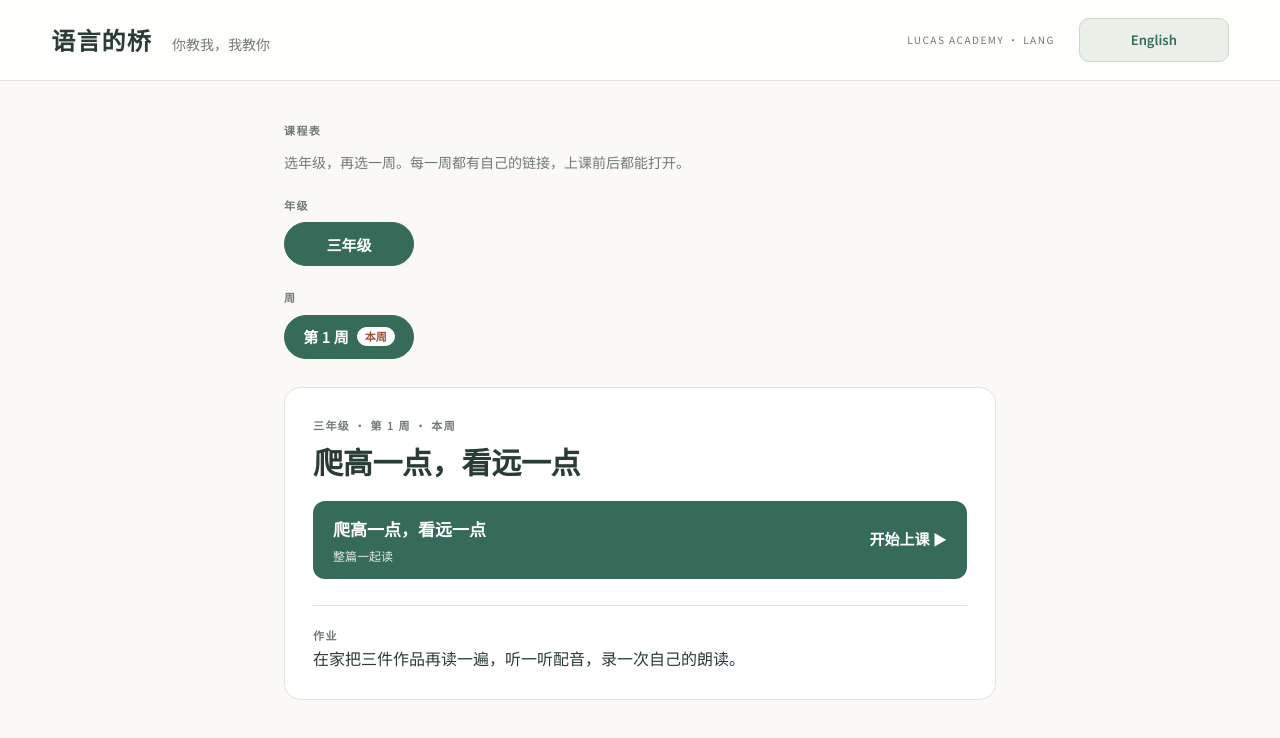
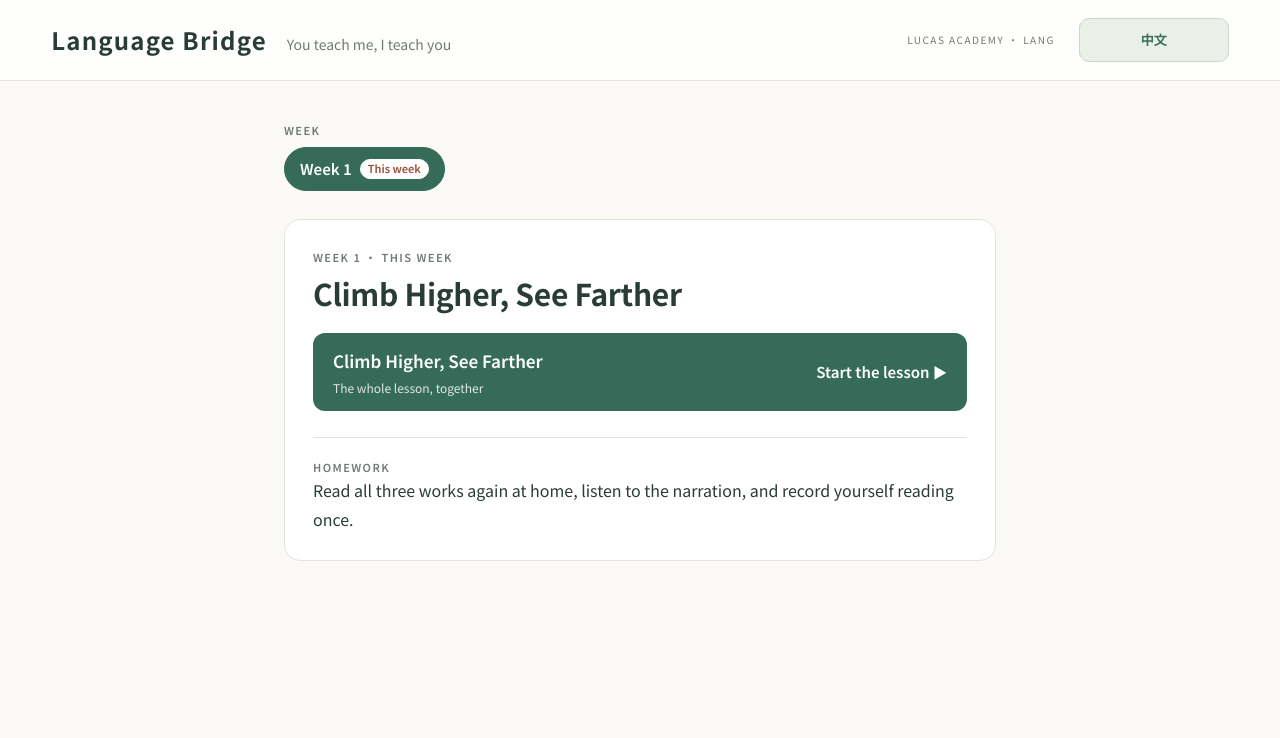
Before and after one commit to yancyqin/lucas-academy-lang, a website with bundled scripts: page public/class.html in a window 1280 px wide. Built offline with nearby package versions, Linux system fonts and the light colour scheme.

Commit message:
Simplify class navigation and support reading with the other UI language

```diff
--- a/public/class.html
+++ b/public/class.html
@@ -4,7 +4,7 @@
   <meta charset="utf-8">
   <meta name="viewport" content="width=device-width, initial-scale=1, viewport-fit=cover">
   <title>课程表 · 语言的桥</title>
-  <meta name="description" content="语言的桥课程表：选年级，再选一周，每一周的课文和作业都有自己的链接。">
+  <meta name="description" content="语言的桥课程表：每一周的课文和作业都有自己的链接。">
   <meta name="theme-color" content="#faf9f5">
   <link rel="icon" href="icon.svg" type="image/svg+xml">
   <link rel="stylesheet" href="styles/app.css">
@@ -16,10 +16,6 @@
     <div class="header-right"><span class="academy">LUCAS ACADEMY · LANG</span><button id="language" class="order-button" type="button" data-i18n-aria-label="otherLanguageLabel" aria-label="切换界面语言">English</button></div>
   </header>
   <main class="class-page">
-    <p class="overline" data-i18n="classTitle">课程表</p>
-    <p class="class-intro" data-i18n="classIntro">选年级，再选一周。每一周都有自己的链接，上课前后都能打开。</p>
-    <p class="overline pill-label" data-i18n="grades">年级</p>
-    <nav id="grades" class="pills" data-i18n-aria-label="grades" aria-label="年级"></nav>
     <p class="overline pill-label" data-i18n="weeks">周</p>
     <nav id="weeks" class="pills" data-i18n-aria-label="weeks" aria-label="周"></nav>
     <p id="week-note" class="class-note" hidden></p>
--- a/public/js/class.js
+++ b/public/js/class.js
@@ -1,10 +1,10 @@
-// 课程表 · /class: pick a grade, then a week. The week's readings link into
+// 课程表 · /class: pick a week for the current class. The week's readings link into
 // the reader (/?lesson=…&parts=…), and its homework is shown underneath.
 // Data lives in lessons/schedule.js; only the lessons a week names are loaded.
 import {lessons as registry} from '../lessons/index.js';
 import {grades, weeks} from '../lessons/schedule.js';
 import * as storage from './storage.js';
-import {t, pick, setLanguage, applyPage, uiLanguage} from './strings.js';
+import {t, pick, setReadingLanguage, applyPage, uiLanguage} from './strings.js';
 
 const $ = id => document.getElementById(id);
 const el = (tag, className, text) => {
@@ -15,7 +15,6 @@ const el = (tag, className, text) => {
 };
 
 const params = new URLSearchParams(location.search);
-const gradeOf = id => grades.find(g => String(g.id) === String(id)) || null;
 const weeksOf = grade => weeks.filter(w => w.grade === grade.id).sort((a, b) => a.n - b.n);
 
 // Today as YYYY-MM-DD in this device's own time zone, to compare with a week's date.
@@ -24,8 +23,10 @@ const today = `${now.getFullYear()}-${String(now.getMonth() + 1).padStart(2, '0'
 // This week: the next class on or after today; without dates, the latest week.
 const currentOf = list => list.find(w => w.date && w.date >= today) || list.at(-1) || null;
 
-let language = storage.load('first', 'zh') === 'en' ? 'en' : 'zh';
-let grade = gradeOf(params.get('g')) || gradeOf(storage.load('grade')) || grades[0];
+let first = storage.load('first', 'zh') === 'en' ? 'en' : 'zh';
+// One class for now. Keep the existing schedule schema; old grade preferences
+// and g= links no longer select a different class.
+const grade = grades[0];
 let week = null;
 let missingWeek = false;
 
@@ -53,7 +54,6 @@ function formatDate(date) {
 function syncUrl() {
   const url = new URL(location.href);
   url.search = '';
-  url.searchParams.set('g', String(grade.id));
   if (week) url.searchParams.set('w', String(week.n));
   history.replaceState(null, '', url);
 }
@@ -79,36 +79,40 @@ function readingLink(data, reading) {
   return link;
 }
 
+let weekRender = 0;
 async function renderWeek() {
+  const version = ++weekRender;
+  const selected = week;
   const box = $('week');
   box.replaceChildren();
   const list = weeksOf(grade);
   $('week-note').hidden = !missingWeek;
   $('week-note').textContent = missingWeek ? t('noSuchWeek') : '';
   renderWeeks(list);
-  if (!week) {
+  if (!selected) {
     box.append(el('p', 'class-empty', t('noWeeks')));
     return;
   }
-  const kicker = [pick(grade.title), t('weekN', {n: week.n})];
-  if (week.date) kicker.push(formatDate(week.date));
-  if (week === currentOf(list)) kicker.push(t('thisWeek'));
+  const kicker = [t('weekN', {n: selected.n})];
+  if (selected.date) kicker.push(formatDate(selected.date));
+  if (selected === currentOf(list)) kicker.push(t('thisWeek'));
   box.append(el('p', 'overline week-kicker', kicker.join(' · ')));
-  box.append(el('h1', '', pick(week.title)));
+  box.append(el('h1', '', pick(selected.title)));
   const readings = el('div', 'readings');
-  for (const reading of week.readings) {
+  for (const reading of selected.readings) {
     const data = await lesson(reading.lesson);
+    if (version !== weekRender) return;
     if (data) readings.append(readingLink(data, reading));
   }
   box.append(readings);
-  if (week.homework) {
+  if (selected.homework) {
     const homework = el('div', 'homework');
-    homework.append(el('p', 'overline', t('homework')), el('p', '', pick(week.homework)));
+    homework.append(el('p', 'overline', t('homework')), el('p', '', pick(selected.homework)));
     box.append(homework);
   }
 }
 
-// One pill per week of the grade, always shown — even a single week is a
+// One pill per week of the class, always shown — even a single week is a
 // choice, and the next one appears beside it. The pill carries 本周.
 function renderWeeks(list) {
   const nav = $('weeks');
@@ -131,42 +135,22 @@ function renderWeeks(list) {
   }
 }
 
-function renderGrades() {
-  const nav = $('grades');
-  nav.replaceChildren();
-  for (const g of grades) {
-    const pill = el('button', '', pick(g.title));
-    pill.type = 'button';
-    pill.setAttribute('aria-pressed', String(g === grade));
-    pill.onclick = () => {
-      if (g === grade) return;
-      grade = g;
-      storage.save('grade', g.id);
-      chooseWeek(null);
-      syncUrl();
-      render();
-    };
-    nav.append(pill);
-  }
-}
-
 function render() {
-  setLanguage(language);
+  setReadingLanguage(first);
   applyPage();
   document.title = `${t('classTitle')} · ${t('name')}`;
   $('language').textContent = t('otherLanguage');
-  renderGrades();
   renderWeek();
 }
 
 $('language').onclick = () => {
-  language = language === 'zh' ? 'en' : 'zh';
-  storage.save('first', language);
+  first = first === 'zh' ? 'en' : 'zh';
+  storage.save('first', first);
   render();
 };
 
 chooseWeek(params.get('w'));
-if (grade) storage.save('grade', grade.id);
+syncUrl();
 render();
 
 // Weekly waits for the app, because an iframe load event also fires when framing is blocked.
--- a/public/js/strings.js
+++ b/public/js/strings.js
@@ -1,12 +1,14 @@
-// Interface text in both languages. The interface speaks the language that is
-// read first: flip the order and every button, label and message follows.
+// Interface text in both languages. The interface supports the language read
+// first by speaking the other language: English first gets Chinese controls.
 // Lesson content (verses, questions, explanations) is bilingual data and is
 // not translated here.
 const zh = {
   name: '语言的桥',
   tagline: '你教我，我教你',
   skip: '跳到课文',
-  orderHint: '每一节先读这种语言，再读另一种。点一下，交换先后顺序。',
+  orderHint: '点击切换中文和英文的阅读顺序。',
+  first_zh: '中文在前',
+  first_en: '英文在前',
   wordbook: '生词本',
   category: '分类',
   allLessons: '全部',
@@ -27,10 +29,10 @@ const zh = {
   angle_similar: '相似的视角',
   angle_opposite: '相反的视角',
   angle_related: '相关的视角',
-  hideSecond: '遮住英文',
-  hideHint: '打开后，英文先遮住：想一想，再点一下看。',
-  revealSecond: '想一想，再点一下看英文',
-  revealSecondLabel: ({n}) => `显示第${n}节英文`,
+  hideSecond: '遮住中文',
+  hideHint: '打开后，中文先遮住：想一想，再点一下看。',
+  revealSecond: '想一想，再点一下看中文',
+  revealSecondLabel: ({n}) => `显示第${n}节中文`,
   studyAll: '逐句学',
   playSection: '听这一小段',
   paintingLink: ({style}) => `活画 · ${style} ↗`,
@@ -101,7 +103,7 @@ const zh = {
   wordbookReview: '听发音，复习这个词',
   suggestedWords: '这篇可以一起学的词',
   zh: '中文',
-  en: 'English',
+  en: '英文',
   studyOverline: '你教我，我教你 · 逐句学',
   backToReading: '回到课文',
   studyContext: ({title, first, last}) => `${title} · 第 ${first}–${last} 节`,
@@ -128,8 +130,10 @@ const zh = {
   explainVerse: '用简单的话理解这一整句',
   teachOverline: '换个角色，再试一次',
   teachSwitch: '换你来教',
+  teach_zh: '这次你来教中文。选这句里的一个词，说说它的意思。',
+  teach_en: '这次你来教英文。选这句里的一个词，说说它的意思。',
   noteSummary: '记下这一句的想法',
-  noteLabel: '可以用中文，也可以用 English。',
+  noteLabel: '可以用中文，也可以用英文。',
   notePlaceholder: '我想说……',
   noteSmall: '只保存在这台设备。',
   prevVerse: '上一句',
@@ -161,8 +165,7 @@ const zh = {
   lessonDone: '这一篇学完了！可以再读一次，也可以换一篇。',
   // 课程表 (/class)
   classTitle: '课程表',
-  classIntro: '选年级，再选一周。每一周都有自己的链接，上课前后都能打开。',
-  grades: '年级',
+  classLink: '课程表',
   weeks: '周',
   weekN: ({n}) => `第 ${n} 周`,
   thisWeek: '本周',
@@ -170,7 +173,7 @@ const zh = {
   wholeLesson: '整篇一起读',
   partsList: ({list}) => `第 ${list} 小段`,
   homework: '作业',
-  noWeeks: '这个年级还没有安排课程。',
+  noWeeks: '还没有安排课程。',
   noSuchWeek: '没有这一周，先看本周的。',
   otherLanguage: 'English',
   otherLanguageLabel: '切换界面语言',
@@ -180,7 +183,9 @@ const en = {
   name: 'Language Bridge',
   tagline: 'You teach me, I teach you',
   skip: 'Skip to the reading',
-  orderHint: 'Each verse is read in this language first, then in the other. Press to swap the order.',
+  orderHint: 'Swap the Chinese and English reading order.',
+  first_zh: 'Chinese first',
+  first_en: 'English first',
   wordbook: 'Word book',
   category: 'Category',
   allLessons: 'All',
@@ -200,10 +205,10 @@ const en = {
   angle_similar: 'A similar view',
   angle_opposite: 'The opposite view',
   angle_related: 'A related view',
-  hideSecond: 'Hide Chinese',
-  hideHint: 'When on, the Chinese stays hidden: think first, then tap to see it.',
-  revealSecond: 'Think first, then tap to see the Chinese',
-  revealSecondLabel: ({n}) => `Show the Chinese of verse ${n}`,
+  hideSecond: 'Hide English',
+  hideHint: 'When on, the English stays hidden: think first, then tap to see it.',
+  revealSecond: 'Think first, then tap to see the English',
+  revealSecondLabel: ({n}) => `Show the English of verse ${n}`,
   studyAll: 'Study verse by verse',
   playSection: 'Listen to this part',
   paintingLink: ({style}) => `Living painting · ${style} ↗`,
@@ -301,6 +306,8 @@ const en = {
   explainVerse: 'This verse in simple words',
   teachOverline: 'Switch roles and try again',
   teachSwitch: 'Your turn to teach',
+  teach_zh: 'Your turn to teach Chinese. Pick a word in this sentence and explain it.',
+  teach_en: 'Your turn to teach English. Pick a word in this sentence and explain it.',
   noteSummary: 'Write down a thought about this verse',
   noteLabel: 'You can write in English or in Chinese.',
   notePlaceholder: "I'd like to say…",
@@ -334,8 +341,7 @@ const en = {
   lessonDone: 'You finished the lesson! Read it again, or choose another lesson.',
   // 课程表 (/class)
   classTitle: 'Class schedule',
-  classIntro: 'Pick a grade, then a week. Every week has its own link, before and after class.',
-  grades: 'Grade',
+  classLink: 'Classes',
   weeks: 'Week',
   weekN: ({n}) => `Week ${n}`,
   thisWeek: 'This week',
@@ -343,7 +349,7 @@ const en = {
   wholeLesson: 'The whole lesson, together',
   partsList: ({list}) => `Parts ${list}`,
   homework: 'Homework',
-  noWeeks: 'No classes are scheduled for this grade yet.',
+  noWeeks: 'No classes are scheduled yet.',
   noSuchWeek: "There's no such week, so here is this week's.",
   otherLanguage: '中文',
   otherLanguageLabel: 'Switch the interface language',
@@ -352,13 +358,12 @@ const en = {
 // A story is read sentence by sentence, not verse by verse: in a story lesson
 // (lesson.kind === 'story') these keys replace the ones above.
 const storyZh = {
-  orderHint: '每一句先读这种语言，再读另一种。点一下，交换先后顺序。',
   sectionMeta: ({first, last}) => first === last ? `第 ${first} 句` : `第 ${first}–${last} 句`,
   versesLabel: '逐句双语课文',
   readVerse: ({n, language}) => `读第${n}句${language}`,
   slowVerse: ({n, language}) => `逐词慢读第${n}句${language}`,
   revealLabel: ({n, language}) => `显示第${n}句${language}原文`,
-  revealSecondLabel: ({n}) => `显示第${n}句英文`,
+  revealSecondLabel: ({n}) => `显示第${n}句中文`,
   studyThisLabel: ({n}) => `学第${n}句`,
   verseSimple: ({n}) => `第 ${n} 句 · 用简单的话理解`,
   studyContext: ({title, first, last}) => first === last ? `${title} · 第 ${first} 句` : `${title} · 第 ${first}–${last} 句`,
@@ -368,7 +373,6 @@ const storyZh = {
 };
 
 const storyEn = {
-  orderHint: 'Each sentence is read in this language first, then in the other. Press to swap the order.',
   sectionMeta: ({first, last}) => first === last ? `Sentence ${first}` : `Sentences ${first}–${last}`,
   studyAll: 'Study sentence by sentence',
   readingHint: 'Read one part first, then press "Study sentence by sentence" to go slowly and talk it over. You can tap any word.',
@@ -376,7 +380,7 @@ const storyEn = {
   readVerse: ({n, language}) => `Read sentence ${n} in ${language}`,
   slowVerse: ({n, language}) => `Read sentence ${n} in ${language} word by word`,
   revealLabel: ({n, language}) => `Show sentence ${n} in ${language}`,
-  revealSecondLabel: ({n}) => `Show the Chinese of sentence ${n}`,
+  revealSecondLabel: ({n}) => `Show the English of sentence ${n}`,
   studyThis: 'Study this sentence',
   studyThisLabel: ({n}) => `Study sentence ${n}`,
   partsUnavailable: 'This lesson is read sentence by sentence for now',
@@ -409,6 +413,10 @@ export function setLanguage(value) {
   document.documentElement.lang = language === 'en' ? 'en' : 'zh-CN';
 }
 
+export function setReadingLanguage(first) {
+  setLanguage(first === 'en' ? 'zh' : 'en');
+}
+
 // The kind of lesson in hand: a story, a lesson of poems or a set of idioms
 // words its labels by sentence.
 export function setKind(value) {
--- a/public/lessons/schedule.js
+++ b/public/lessons/schedule.js
@@ -1,9 +1,11 @@
-// 课程表 · the class schedule shown at /class: a grade, then a week. One entry
+// 课程表 · the class schedule shown at /class: pick a week. One entry
 // per week; readings are lessons from the registry (the whole lesson, or the
 // parts listed), so a week needs no new code — add a line here, run validate,
-// deploy. The link for a week is /class?g=<grade>&w=<week>, before and after
+// deploy. The link for a week is /class?w=<week>, before and after
 // class. `date` (YYYY-MM-DD, the class day) is optional: with dates, /class
 // opens the next class on or after today; without, the latest week.
+// Legacy grade metadata is retained for validation. The page currently shows
+// the first class without a picker; group selection can be added later.
 export const grades = [
   {id: 3, title: {zh: '三年级', en: 'Grade 3'}},
 ];
--- a/public/styles/app.css
+++ b/public/styles/app.css
@@ -12,6 +12,11 @@
 .noscript{max-width:640px;margin:40px auto;padding:0 20px;font-size:16px}
 /* On phones the tools panel spans the toolbar instead of hanging off its summary, which ran past a 320 px screen. */
 @media(max-width:700px){.reading-toolbar{position:relative}.tools{position:static}.tools-content{left:0;right:0;width:auto}}
+/* The homepage class link shares the brand row on phones. */
+.reader-body .site-header{flex-wrap:wrap}
+.header-home{display:flex;align-items:center;gap:24px}
+.class-link{display:inline-flex;align-items:center;justify-content:center;min-height:44px;font-size:13px;font-weight:600;white-space:nowrap}
+@media(max-width:700px){.header-home{width:100%;justify-content:space-between;gap:12px}}
 /* Which language comes first: one button at the top of the page, named after that language. */
 .order-button{display:inline-flex;align-items:center;gap:8px;font-weight:600;color:var(--accent);background:var(--soft);border-color:#c9d8c7;white-space:nowrap}.order-button:hover{background:#dfe9dc}.order-icon{font-size:17px;line-height:1}
 .visually-hidden{position:absolute;width:1px;height:1px;margin:-1px;padding:0;overflow:hidden;clip:rect(0 0 0 0);white-space:nowrap;border:0}
--- a/public/styles/class.css
+++ b/public/styles/class.css
@@ -1,6 +1,5 @@
 /* 课程表 · /class. Shares the header, fonts and colours of app.css. */
 .class-page{max-width:760px;margin:0 auto;padding:40px 24px 80px}
-.class-intro{color:var(--muted);font-size:14px;margin:0 0 22px}
 .class-note{color:#9c4f37;font-size:13px;margin:0 0 14px}
 .pill-label{margin:0 0 8px}
 .pills{display:flex;gap:10px;flex-wrap:wrap;margin:0 0 22px}
--- a/public/styles/study.css
+++ b/public/styles/study.css
@@ -8,9 +8,10 @@ body.study-open{overflow:hidden}
 #study-dialog[open]{display:flex;flex-direction:column}
 #study-dialog::backdrop{background:#23372f70;backdrop-filter:blur(5px)}
 .study-header{display:flex;align-items:center;justify-content:space-between;gap:20px;padding:24px 40px 18px;border-bottom:1px solid #dddccf;flex:none}
+.study-header>div{min-width:0}
 .study-header .overline{color:#5c6c5f;font-size:10px;letter-spacing:.12em;margin-bottom:6px}
 .study-header h2{font-size:25px;line-height:1.35;margin:0;letter-spacing:-.02em;outline:none}
-.study-header button{font-size:12px;border:0;background:transparent;padding:8px 0 8px 16px;white-space:nowrap}
+.study-header button{font-size:12px;border:0;background:transparent;padding:8px 0 8px 16px;white-space:nowrap;flex-shrink:0}
 .study-header button span[aria-hidden]{font-size:21px;margin-left:15px;vertical-align:-2px}
 .study-scroll{overflow-y:auto;overscroll-behavior:contain;scrollbar-gutter:stable;min-height:0;flex:1;padding:24px 40px 32px}
 .study-path{display:flex;justify-content:space-between;align-items:center;gap:20px;margin-bottom:20px}
```
Also changed, not shown: docs/navigation-language-qa.md (added, +15 -0 lines), public/index.html (+2 -2 lines), public/js/main.js (+7 -6 lines), public/js/study.js (+3 -5 lines), public/js/wordpanel.js (+9 -3 lines), README.md.
